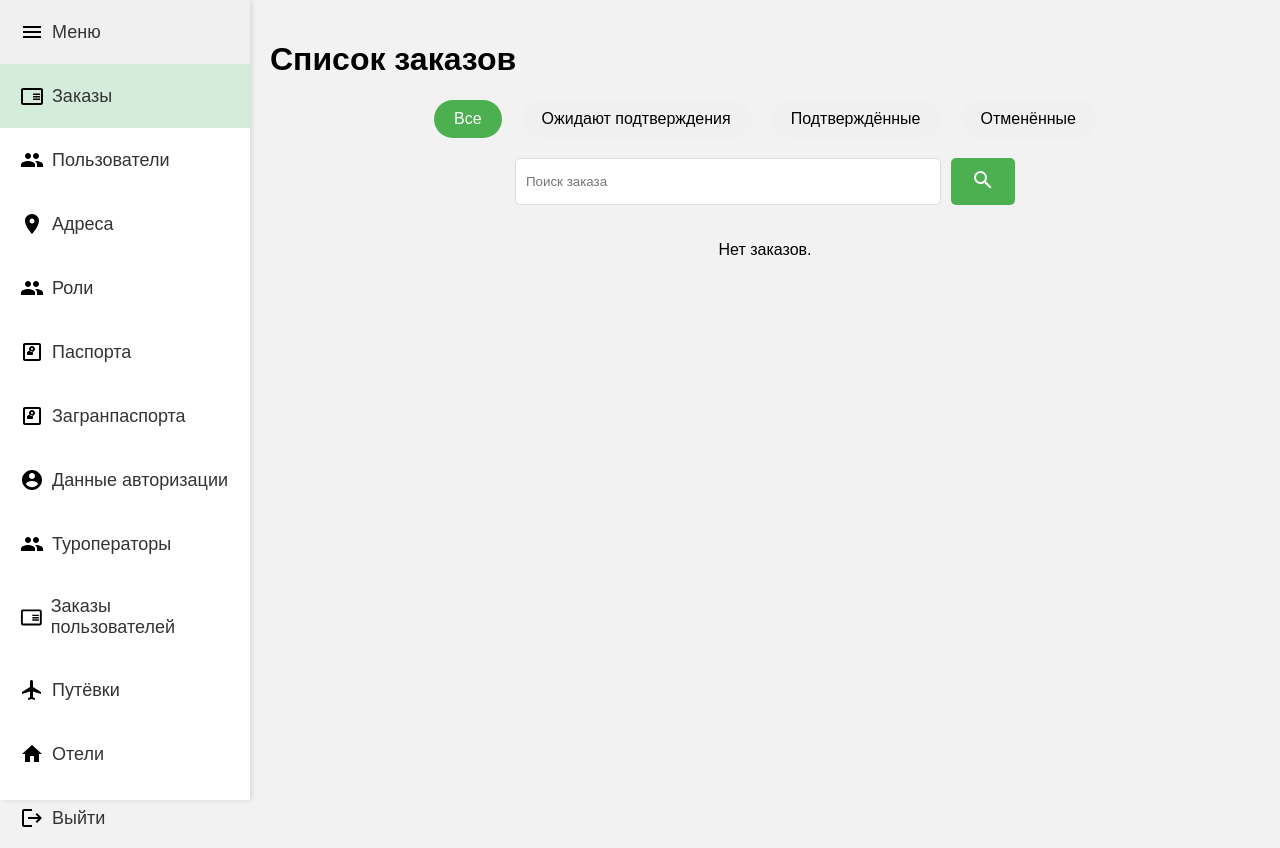
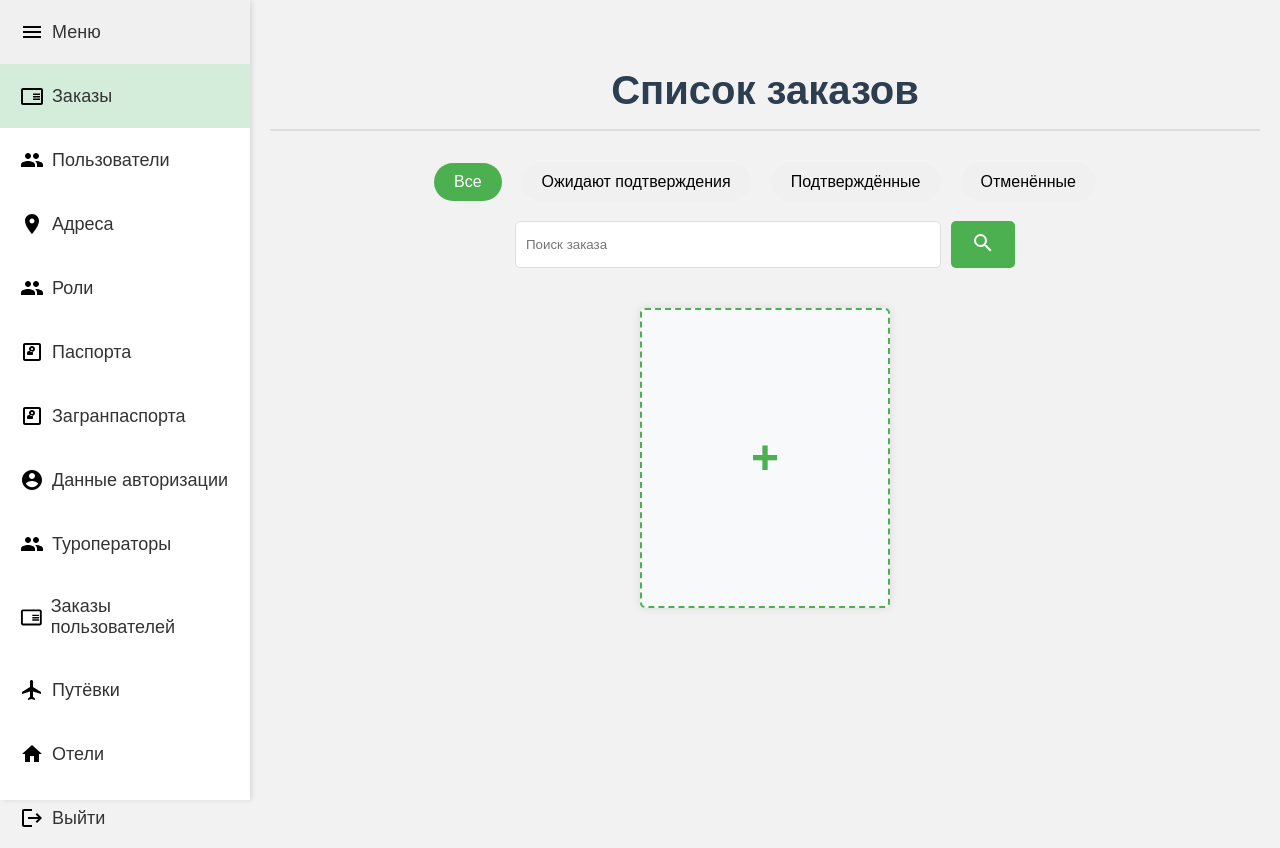
Before and after one commit to r10k5/turizm-server, a Django app: page /manage/orders in a window 1280 px wide. Run offline with Django 5.2, Linux system fonts and the light colour scheme; the first user in the database is signed in; data comes from the database, SQL or seed files in the repository; data that the repository does not hold is empty.

Commit message:
исправление проблем

```diff
--- a/turizm_core/templates/base.html
+++ b/turizm_core/templates/base.html
@@ -104,6 +104,15 @@
         a {
             text-decoration: none;
             color: inherit;
+        }
+        h1 {
+            font-size: 2.5rem;
+            font-weight: bold;
+            color: #2c3e50;
+            text-align: center;
+            margin: 2rem 0;
+            padding: 1rem;
+            border-bottom: 2px solid #ddd;
         }
     </style>
     {% block head %}
--- a/turizm_core/templates/zakaz/orders_view.html
+++ b/turizm_core/templates/zakaz/orders_view.html
@@ -176,6 +176,27 @@
         .manager-info p {
             margin: 0;
         }
+        .add-order-card {
+            display: flex;
+            align-items: center;
+            justify-content: center;
+            background-color: #f8f9fa;
+            border: 2px dashed #4CAF50;
+            color: #4CAF50;
+            transition: all 0.3s ease;
+            text-decoration: none;
+        }
+        .add-order-card:hover {
+            background-color: #e8f5e9;
+            border-color: #45a049;
+            color: #45a049;
+            transform: scale(1.05);
+        }
+        .add-order-card .plus-icon {
+            font-size: 48px;
+            font-weight: bold;
+            line-height: 1;
+        }
     </style>
 {% endblock %}
 
@@ -213,6 +234,11 @@
         {% endif %}
     </form>
     <div class="order-cards">
+        {% if user.role.id != "tour_operator" %}
+            <a class="order-card add-order-card" href="/zakaz">
+                <div class="plus-icon">+</div>
+            </a>
+        {% endif %}
         {% for zakaz in zakazy %}
         <div class="order-card" {% if user.role.id != 'tour_operator' %}onclick="window.location.href='/zakazi/{{ zakaz.id }}'"{% endif %}>
             {% if zakaz.status != 6 and zakaz.status != 4 %}
@@ -257,8 +283,6 @@
                 </div>
             </div>
         </div>
-        {% empty %}
-        <p>Нет заказов.</p>
         {% endfor %}
     </div>
 {% endblock %}
```
